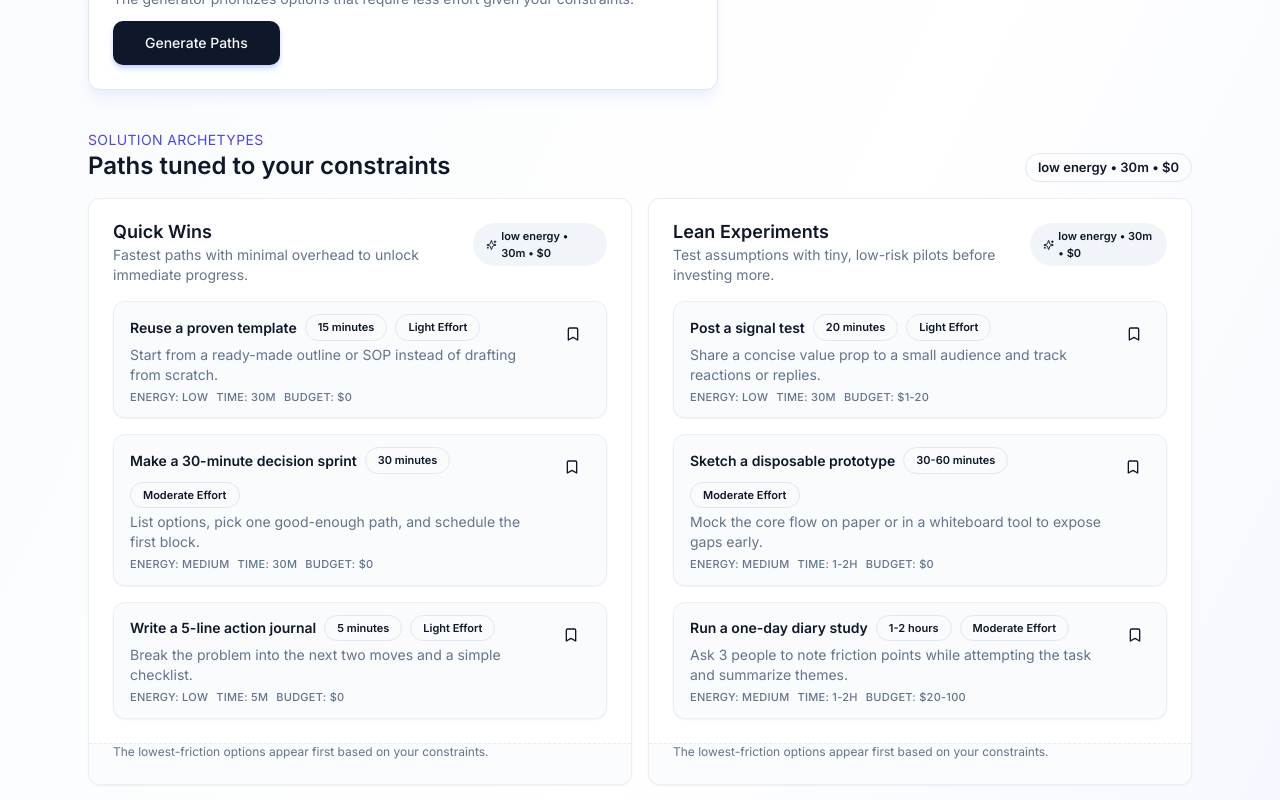
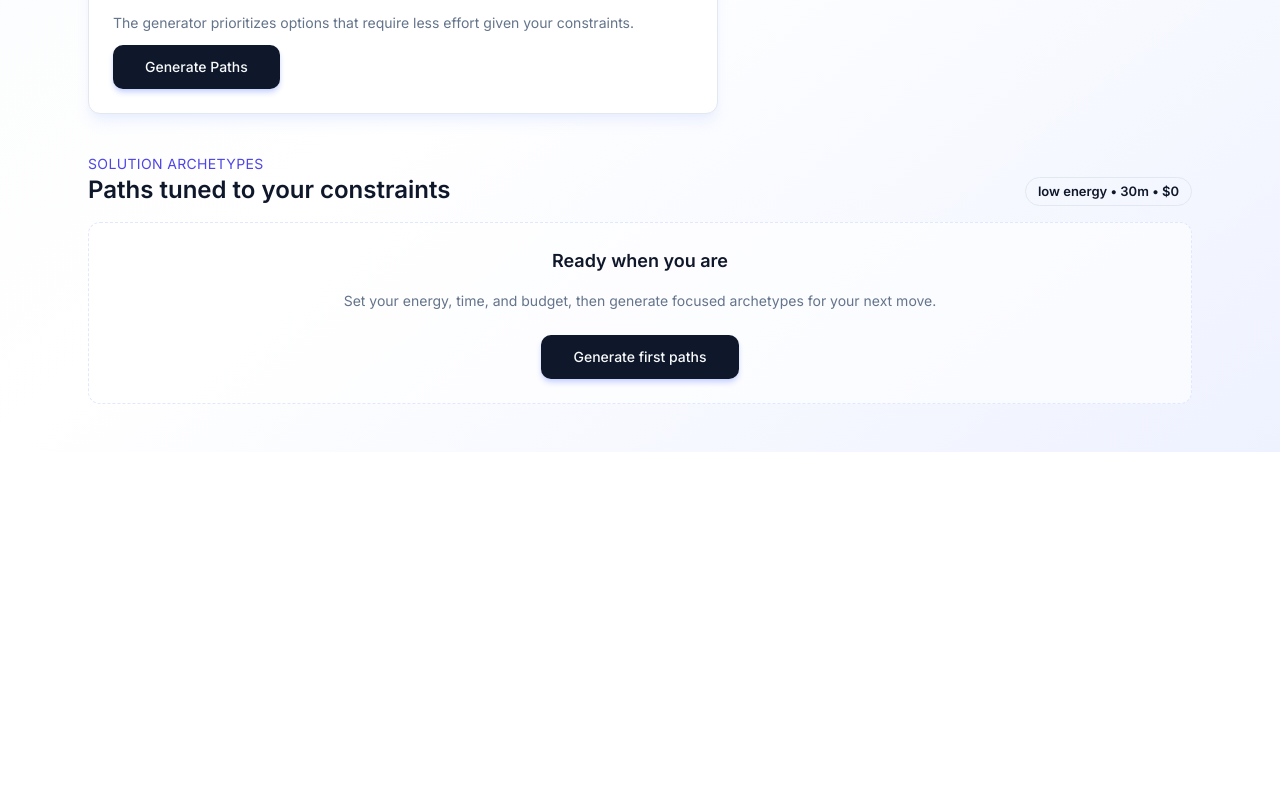
Before and after one commit to akashchandra/SSG, a Next.js app: page / in a window 1280 px wide. Shown: the part 560-1360 px from the top of the page. After the commit the page ends 1012 px from the top, so only its background shows below. Built offline with nearby package versions, Linux system fonts and the light colour scheme.

Commit message:
Refine Solution Atlas V0 experience

```diff
--- a/src/app/page.tsx
+++ b/src/app/page.tsx
@@ -14,7 +14,8 @@ import {
   type ConstraintSelection,
   type Suggestion,
   generateSolutionPaths,
-  formatConstraintLabel
+  formatConstraintLabel,
+  formatBudgetLabel
 } from "@/lib/solutions";
 
 const FAVORITES_KEY = "solution-atlas-favorites";
@@ -33,10 +34,10 @@ const timeOptions = [
 ];
 
 const budgetOptions = [
-  { label: "$0", value: "$0" },
-  { label: "$1–20", value: "$1-20" },
-  { label: "$20–100", value: "$20-100" },
-  { label: "$100+", value: "$100+" }
+  { label: formatBudgetLabel("$0"), value: "$0" },
+  { label: formatBudgetLabel("$1-20"), value: "$1-20" },
+  { label: formatBudgetLabel("$20-100"), value: "$20-100" },
+  { label: formatBudgetLabel("$100+"), value: "$100+" }
 ];
 
 export default function HomePage() {
@@ -46,8 +47,9 @@ export default function HomePage() {
     time: "30m",
     budget: "$0"
   });
-  const [paths, setPaths] = useState<Archetype[]>(generateSolutionPaths(selection));
+  const [paths, setPaths] = useState<Archetype[]>([]);
   const [favorites, setFavorites] = useState<Set<string>>(new Set());
+  const [hasGenerated, setHasGenerated] = useState(false);
 
   useEffect(() => {
     const saved = localStorage.getItem(FAVORITES_KEY);
@@ -60,6 +62,7 @@ export default function HomePage() {
 
   const handleGenerate = () => {
     setPaths(generateSolutionPaths(selection));
+    setHasGenerated(true);
   };
 
   const toggleFavorite = (suggestion: Suggestion) => {
@@ -84,6 +87,9 @@ export default function HomePage() {
               <Flame className="h-6 w-6" />
             </div>
             <div>
+              <p className="mb-2 text-xs font-semibold uppercase tracking-[0.22em] text-indigo-600">
+                V0 Domain: Productivity + Focus
+              </p>
               <h1 className="text-4xl font-bold tracking-tight sm:text-5xl">Solution Atlas</h1>
               <p className="mt-3 text-lg text-muted-foreground">
                 Generate pragmatic, low-friction paths tailored to your time, energy, and budget.
@@ -180,6 +186,7 @@ export default function HomePage() {
               {selectionLabel}
             </Badge>
           </div>
+          {hasGenerated ? (
             <div className="grid gap-4 md:grid-cols-2">
               {paths.map((archetype) => (
                 <SolutionCard
@@ -191,6 +198,21 @@ export default function HomePage() {
                 />
               ))}
             </div>
+          ) : (
+            <Card className="border-dashed border-indigo-100 bg-white/60 text-center shadow-none">
+              <CardHeader className="space-y-2">
+                <CardTitle className="text-lg">Ready when you are</CardTitle>
+                <p className="text-sm text-muted-foreground">
+                  Set your energy, time, and budget, then generate focused archetypes for your next move.
+                </p>
+              </CardHeader>
+              <CardContent>
+                <Button size="lg" className="shadow-md shadow-indigo-200" onClick={handleGenerate}>
+                  Generate first paths
+                </Button>
+              </CardContent>
+            </Card>
+          )}
         </section>
       </div>
     </main>
--- a/src/components/solution-card.tsx
+++ b/src/components/solution-card.tsx
@@ -1,4 +1,5 @@
-import { Bookmark, BookmarkCheck, Sparkles } from "lucide-react";
+import { useState } from "react";
+import { Bookmark, BookmarkCheck, ChevronDown, Sparkles } from "lucide-react";
 import {
   Card,
   CardContent,
@@ -9,7 +10,8 @@ import {
 } from "@/components/ui/card";
 import { Badge } from "@/components/ui/badge";
 import { Button } from "@/components/ui/button";
-import { type Archetype, type Suggestion } from "@/lib/solutions";
+import { type Archetype, type Suggestion, formatBudgetLabel } from "@/lib/solutions";
+import { cn } from "@/lib/utils";
 
 interface SolutionCardProps {
   archetype: Archetype;
@@ -24,6 +26,8 @@ export function SolutionCard({
   favorites,
   onFavoriteToggle
 }: SolutionCardProps) {
+  const [isOpen, setIsOpen] = useState(true);
+
   return (
     <Card className="h-full border-border/70 bg-white">
       <CardHeader className="pb-4">
@@ -32,12 +36,31 @@ export function SolutionCard({
             <CardTitle>{archetype.name}</CardTitle>
             <CardDescription>{archetype.summary}</CardDescription>
           </div>
+          <div className="flex items-center gap-2">
             <Badge variant="secondary" className="flex items-center gap-1 text-[11px]">
               <Sparkles className="h-3.5 w-3.5" /> {selectionLabel}
             </Badge>
+            <Button
+              variant="ghost"
+              size="icon"
+              aria-label={isOpen ? "Collapse archetype" : "Expand archetype"}
+              aria-expanded={isOpen}
+              aria-controls={`archetype-${archetype.id}`}
+              onClick={() => setIsOpen((prev) => !prev)}
+            >
+              <ChevronDown
+                className={cn(
+                  "h-4 w-4 transition-transform duration-200",
+                  !isOpen && "-rotate-90"
+                )}
+              />
+            </Button>
+          </div>
         </div>
       </CardHeader>
-      <CardContent className="space-y-4">
+      {isOpen ? (
+        <>
+          <CardContent className="space-y-4" id={`archetype-${archetype.id}`}>
             {archetype.suggestions.map((suggestion) => {
               const isFavorite = favorites.has(suggestion.id);
               return (
@@ -60,7 +83,7 @@ export function SolutionCard({
                       <div className="flex flex-wrap gap-2 text-[11px] font-medium uppercase tracking-wide text-muted-foreground">
                         <span>Energy: {suggestion.energy}</span>
                         <span>Time: {suggestion.time}</span>
-                    <span>Budget: {suggestion.budget}</span>
+                        <span>Budget: {formatBudgetLabel(suggestion.budget)}</span>
                       </div>
                     </div>
                     <Button
@@ -83,6 +106,8 @@ export function SolutionCard({
           <CardFooter className="border-t border-dashed border-border/70 bg-muted/30 text-xs text-muted-foreground">
             The lowest-friction options appear first based on your constraints.
           </CardFooter>
+        </>
+      ) : null}
     </Card>
   );
 }
--- a/src/lib/solutions.ts
+++ b/src/lib/solutions.ts
@@ -44,6 +44,13 @@ const budgetWeight: Record<CostBudget, number> = {
   "$1-20": 1,
   "$20-100": 2,
   "$100+": 3
+};
+
+const budgetLabel: Record<CostBudget, string> = {
+  "$0": "$0",
+  "$1-20": "$1–$20",
+  "$20-100": "$20–$100",
+  "$100+": "$100+"
 };
 
 const archetypes: Archetype[] = [
@@ -296,5 +303,9 @@ export function generateSolutionPaths(selection: ConstraintSelection): Archetype
 }
 
 export function formatConstraintLabel(selection: ConstraintSelection) {
-  return `${selection.energy} energy • ${selection.time} • ${selection.budget}`;
+  return `${selection.energy} energy • ${selection.time} • ${budgetLabel[selection.budget]}`;
 }
+
+export function formatBudgetLabel(budget: CostBudget) {
+  return budgetLabel[budget];
+}
```
Lines whose indentation alone changed are shown as unchanged.
